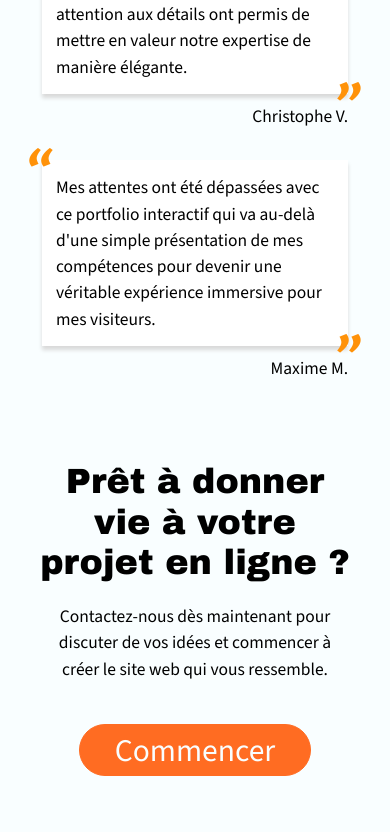
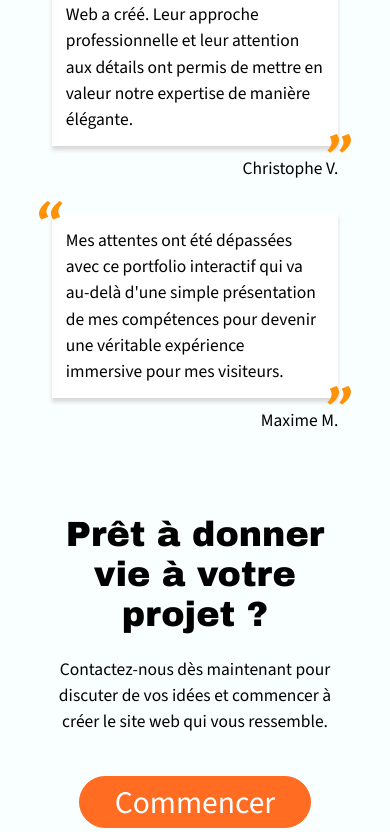
Before and after one commit to maxew33/personnal-website, a Next.js app: page / in a window 390 px wide. Shown: the part 3529-4361 px from the top of the page. Built offline with nearby package versions, Linux system fonts and the light colour scheme; a web font is replaced by a local one.

Commit message:
:iphone: [projects] responsive done

```diff
--- a/pages/Home.module.css
+++ b/pages/Home.module.css
@@ -193,6 +193,12 @@
   color: unset;
 }
 
+.testimonialsContent {
+  width: 95%;
+  max-width: 1400px;
+  margin: auto;
+}
+
 .testimonialsTitle {
   margin: 5rem 0;
   text-align: center;
@@ -318,7 +324,7 @@
     color: var(--bg);
   }
 }
-@media screen and (max-width: 800px) {
+@media screen and (max-width: 992px) {
   .testimonialsTitle {
     margin: 5rem 10%;
   }
--- a/pages/Home.module.scss
+++ b/pages/Home.module.scss
@@ -180,6 +180,12 @@
     }
 }
 
+.testimonialsContent{
+    width: 95%;
+    max-width: 1400px;
+    margin: auto;
+}
+
 .testimonialsTitle {
     margin: 5rem 0;
     text-align: center;
@@ -310,7 +316,7 @@
     }
 }
 
-@media screen and (max-width: 800px) {
+@media screen and (max-width: 992px) {
     .testimonialsTitle {
         margin: 5rem 10%;
     }
--- a/pages/index.jsx
+++ b/pages/index.jsx
@@ -196,7 +196,7 @@ export default function Home() {
                 </article>
             </section>
             <section className={styles.ctaSection}>
-                <h2 className={styles.ctaTitle}>Prêt à donner vie à votre projet en ligne ?</h2>
+                <h2 className={styles.ctaTitle}>Prêt à donner vie à votre projet&nbsp;?</h2>
                 <p className={styles.ctaContent}>
                     Contactez-nous dès maintenant pour discuter de vos idées et
                     commencer à créer le site web qui vous ressemble.
--- a/pages/projects/Projects.module.css
+++ b/pages/projects/Projects.module.css
@@ -1,6 +1,7 @@
 .main {
   color: var(--text);
   max-width: 1400px;
+  min-height: 80vh;
   margin: 0 auto;
 }
 .main > * {
--- a/pages/projects/Projects.module.scss
+++ b/pages/projects/Projects.module.scss
@@ -3,6 +3,7 @@
 .main{
     color: var(--text);
     max-width: 1400px;
+    min-height: 80vh;
     margin: 0 auto;
     >*{
         line-height: 1.75;}
```
Also changed, not shown: components/project/Project.module.css (+28 -1 lines), components/project/Project.module.scss (+45 -8 lines).
